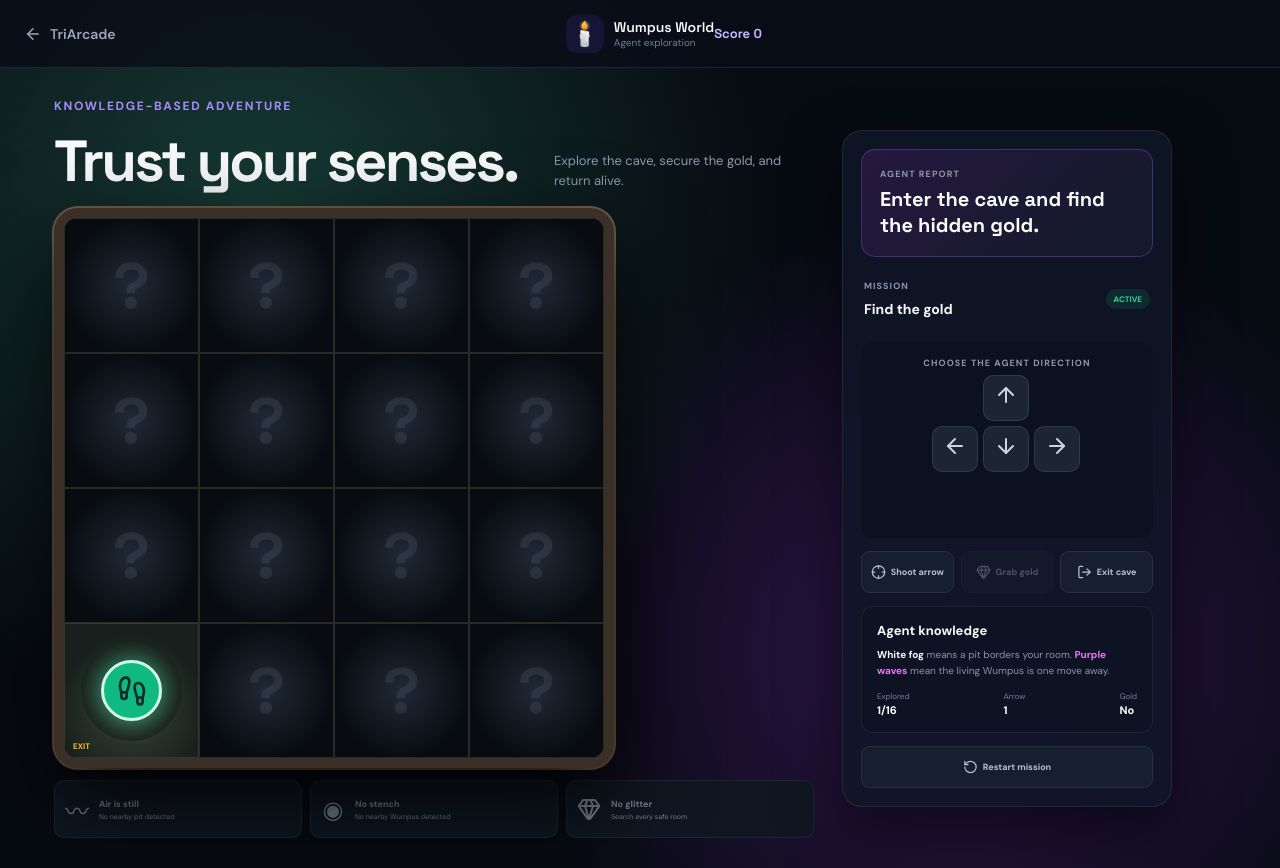
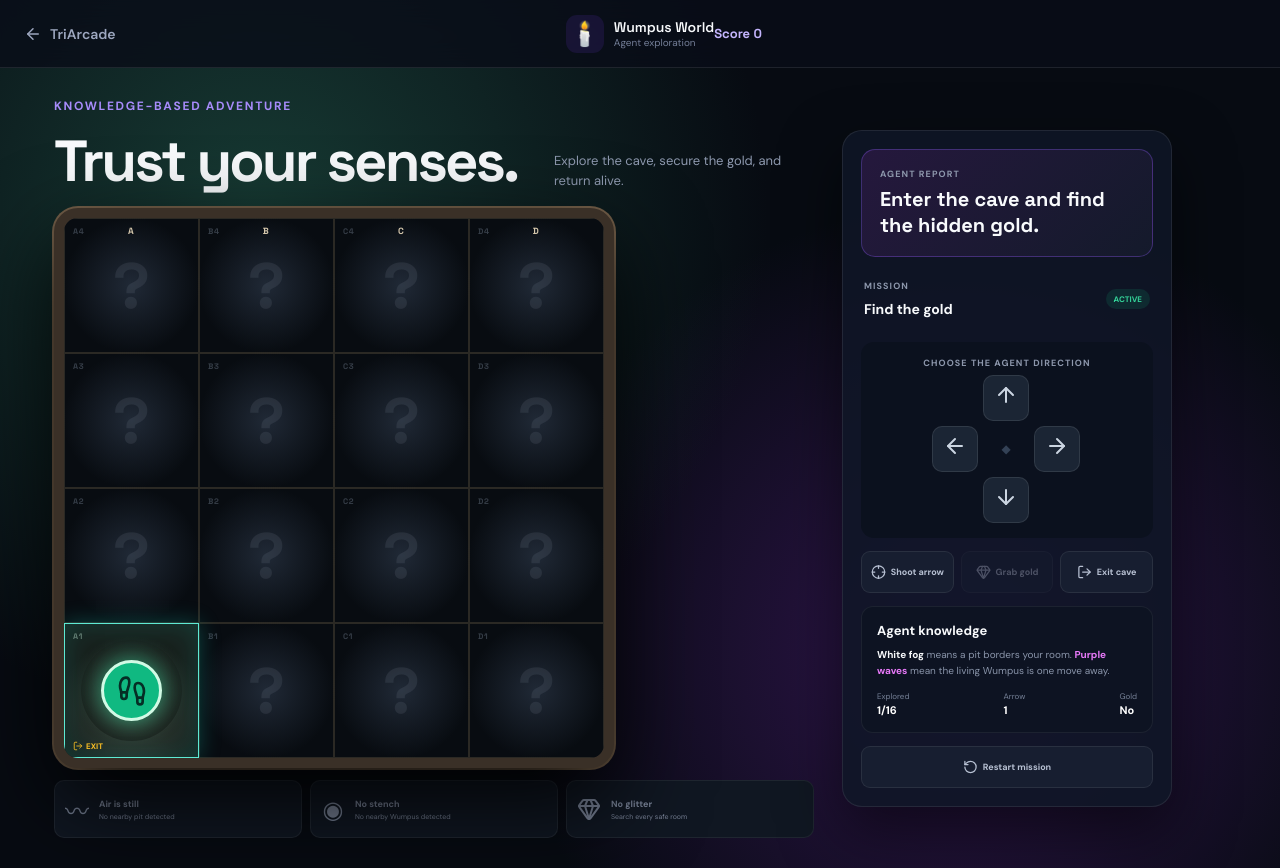
Before and after one commit to Shubham-Vishwakarma17/TriArcade, a React (Vite) app: page /games/wumpus-world in a window 1280 px wide. Built offline with nearby package versions, Linux system fonts and the light colour scheme.

Commit message:
style(games): lock queen grid and refine Wumpus cave

```diff
--- a/src/games/n-queens/pages/NQueensPage.tsx
+++ b/src/games/n-queens/pages/NQueensPage.tsx
@@ -72,7 +72,10 @@ export function NQueensPage() {
           </div>
           <div
             className="queens-board"
-            style={{ gridTemplateColumns: `repeat(${size}, 1fr)` }}
+            style={{
+              gridTemplateColumns: `repeat(${size}, minmax(0, 1fr))`,
+              gridTemplateRows: `repeat(${size}, minmax(0, 1fr))`,
+            }}
             role="grid"
             aria-label={`${size} by ${size} queens board`}
           >
--- a/src/games/wumpus-world/pages/WumpusWorldPage.tsx
+++ b/src/games/wumpus-world/pages/WumpusWorldPage.tsx
@@ -65,6 +65,12 @@ export function WumpusWorldPage() {
             role="grid"
             aria-label="Wumpus cave"
           >
+            <div className="cave-grid-label cave-grid-top" aria-hidden="true">
+              <span>A</span>
+              <span>B</span>
+              <span>C</span>
+              <span>D</span>
+            </div>
             {Array.from({ length: 16 }, (_, index) => {
               const row = Math.floor(index / 4),
                 column = index % 4,
@@ -79,22 +85,26 @@ export function WumpusWorldPage() {
                   key={k}
                 >
                   {visible && <span className="cave-floor" />}
-                  {k === '3:0' && visible && <small>EXIT</small>}
+                  <span className="room-coordinate">
+                    {String.fromCharCode(65 + column)}
+                    {4 - row}
+                  </span>
+                  {k === '3:0' && visible && (
+                    <small className="exit-marker">
+                      <LogOut /> EXIT
+                    </small>
+                  )}
                   {agent && (
+                    <>
                       <div className="agent-token">
                         <Footprints />
+                        <em>AGENT</em>
+                      </div>
+                      {senses.glitter && (
+                        <div className="gold-in-room">
+                          <Gem />
                         </div>
                       )}
-                  {visible &&
-                    game.status !== 'playing' &&
-                    game.pits.some((p) => p.row === row && p.column === column) && <b>🕳️</b>}
-                  {visible &&
-                    !game.wumpusAlive &&
-                    game.wumpus.row === row &&
-                    game.wumpus.column === column && <b>👹</b>}
-                </div>
-              )
-            })}
                       {senses.breeze && (
                         <div className="breeze-effect" aria-hidden="true">
                           <i />
@@ -109,6 +119,18 @@ export function WumpusWorldPage() {
                           <i />
                         </div>
                       )}
+                    </>
+                  )}
+                  {visible &&
+                    game.status !== 'playing' &&
+                    game.pits.some((p) => p.row === row && p.column === column) && <b>🕳️</b>}
+                  {visible &&
+                    !game.wumpusAlive &&
+                    game.wumpus.row === row &&
+                    game.wumpus.column === column && <b>👹</b>}
+                </div>
+              )
+            })}
           </div>
           <div className="sense-strip">
             <article className={senses.breeze ? 'active breeze' : ''}>
--- a/src/styles/global.css
+++ b/src/styles/global.css
@@ -75,6 +75,12 @@
     0 0 0 2px #6d5d4a;
 }
 .queens-board button {
+  min-width: 0;
+  min-height: 0;
+  width: 100%;
+  height: 100%;
+  aspect-ratio: 1;
+  overflow: hidden;
   position: relative;
   display: grid;
   place-items: center;
@@ -280,6 +286,41 @@
   border: 1px solid #74634b55;
   background: linear-gradient(145deg, #182027, #0e1319);
 }
+.cave-cell.agent-cell {
+  z-index: 2;
+  border-color: #5eead4;
+  box-shadow:
+    inset 0 0 28px #14b8a633,
+    0 0 20px #14b8a655;
+}
+.room-coordinate {
+  position: absolute;
+  top: 7px;
+  left: 8px;
+  z-index: 4;
+  color: #94a3b855;
+  font: 700 8px 'Space Grotesk';
+  letter-spacing: 0.08em;
+}
+.cave-cell.explored .room-coordinate {
+  color: #d1fae566;
+}
+.cave-grid-label {
+  position: absolute;
+  z-index: 5;
+  display: grid;
+  grid-template-columns: repeat(4, 1fr);
+  pointer-events: none;
+  color: #d6c8ad;
+  font: 800 9px 'Space Grotesk';
+  letter-spacing: 0.15em;
+  text-align: center;
+}
+.cave-grid-top {
+  left: 0;
+  right: 0;
+  top: 7px;
+}
 .cave-cell.hidden {
   background: radial-gradient(circle, #202936, #080c11 72%);
 }
@@ -291,13 +332,20 @@
 .cave-cell.explored {
   background: radial-gradient(circle at 50% 65%, #39433b, #18201d 68%);
 }
-.cave-cell small {
+.cave-cell .exit-marker {
   position: absolute;
   left: 8px;
   bottom: 6px;
   color: #fbbf24;
   font-size: 8px;
   font-weight: 900;
+  display: flex;
+  align-items: center;
+  gap: 3px;
+}
+.exit-marker svg {
+  width: 10px;
+  height: 10px;
 }
 .cave-cell > b {
   font-size: clamp(25px, 4vw, 48px);
@@ -323,6 +371,36 @@
 .agent-token svg {
   width: 58%;
   height: 58%;
+}
+.agent-token em {
+  position: absolute;
+  top: calc(100% + 5px);
+  padding: 2px 5px;
+  border-radius: 10px;
+  background: #052e2b;
+  color: #99f6e4;
+  font-size: 6px;
+  font-style: normal;
+  font-weight: 900;
+  letter-spacing: 0.1em;
+}
+.gold-in-room {
+  position: absolute;
+  right: 12%;
+  top: 12%;
+  z-index: 6;
+  color: #fde047;
+  filter: drop-shadow(0 0 10px #facc15);
+  animation: gold-glitter 1.1s ease-in-out infinite alternate;
+}
+.gold-in-room svg {
+  width: clamp(20px, 3vw, 34px);
+}
+@keyframes gold-glitter {
+  to {
+    transform: scale(1.18) rotate(8deg);
+    filter: drop-shadow(0 0 18px #fff);
+  }
 }
 .breeze-effect,
 .stench-effect {
@@ -340,7 +418,7 @@
   background: #fff;
   filter: blur(20px);
   opacity: 0.22;
-  animation: fog-drift 3.8s ease-in-out infinite;
+  animation: fog-drift 2.8s ease-in-out infinite;
 }
 .breeze-effect i:nth-child(1) {
   top: 15%;
@@ -355,7 +433,7 @@
 }
 @keyframes fog-drift {
   50% {
-    left: 55%;
+    left: 50%;
     transform: scale(1.2);
     opacity: 0.38;
   }
@@ -366,7 +444,7 @@
   top: 50%;
   width: 20%;
   aspect-ratio: 1;
-  border: 6px solid #c026d3;
+  border: 3px solid #d946ef;
   border-radius: 50%;
   transform: translate(-50%, -50%);
   filter: blur(2px);
@@ -384,7 +462,7 @@
     opacity: 0.55;
   }
   to {
-    width: 120%;
+    width: 110%;
     opacity: 0;
   }
 }
@@ -468,12 +546,22 @@
   text-align: center;
 }
 .direction-control > div {
+  position: relative;
   width: 150px;
   margin: auto;
   display: grid;
   grid-template-columns: repeat(3, 46px);
   grid-template-rows: repeat(3, 46px);
   gap: 5px;
+}
+.direction-control > div::after {
+  content: '◆';
+  grid-column: 2;
+  grid-row: 2;
+  display: grid;
+  place-items: center;
+  color: #334155;
+  font-size: 12px;
 }
 .direction-control button {
   border: 1px solid #ffffff18;
@@ -495,7 +583,7 @@
 }
 .direction-control button:nth-child(3) {
   grid-column: 2;
-  grid-row: 2;
+  grid-row: 3;
 }
 .direction-control button:nth-child(4) {
   grid-column: 3;
```
Lines whose indentation alone changed are shown as unchanged.
